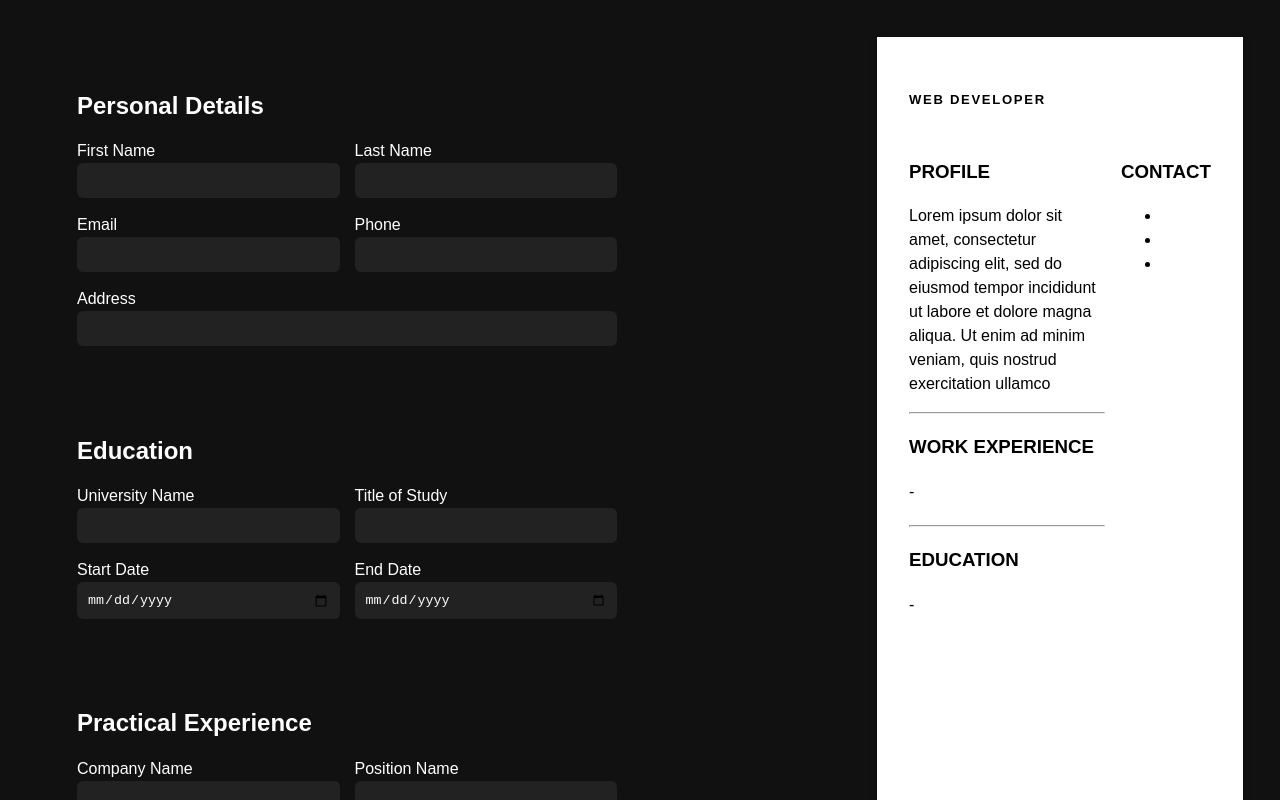
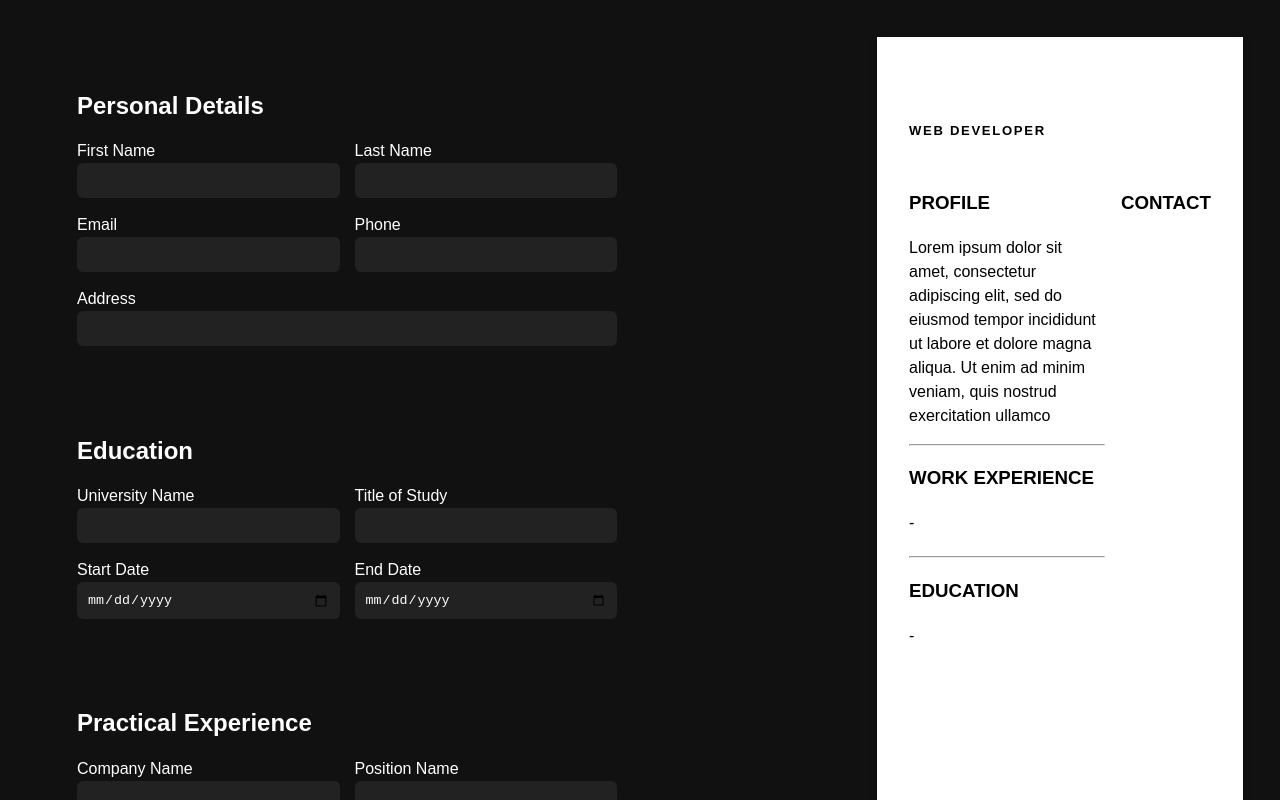
Before and after one commit to Yogs991/CV-Application, a React (Vite) app: page / in a window 1280 px wide. Shown: the top 800 px of the page. Built offline with nearby package versions, Linux system fonts and the light colour scheme.

Commit message:
Changes to app.jsx and app.css files

```diff
--- a/src/App.css
+++ b/src/App.css
@@ -99,3 +99,8 @@
     font-size: .7em;
     letter-spacing: .15em;
 }
+
+.contact-info ul{
+    text-align: left;
+    list-style: none;
+}
--- a/src/App.jsx
+++ b/src/App.jsx
@@ -21,6 +21,7 @@
           <div className="resume-header">
             <div className="full-name">
               {detailsData.firstName}
+              &nbsp;
               {detailsData.lastName}
             </div>
             <div className="job-title">
```
